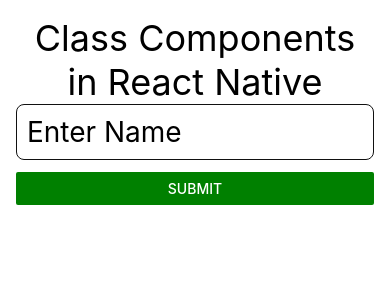
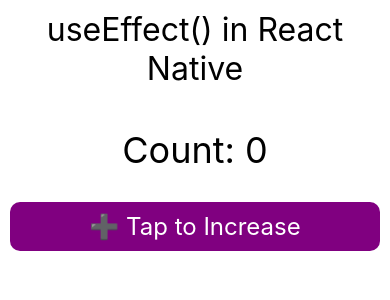
Before and after one commit to mnraza-dev/React_Native_Basic_To_Advanced, a React Native app in the folder RN_ULTIMATE/Basics/: screen / in a window 390 px wide. Shown: the top 300 px of the page. Built offline with nearby package versions, Linux system fonts and the light colour scheme.

Commit message:
cleanup using useEffect() hook

```diff
--- a/RN_ULTIMATE/Basics/App.tsx
+++ b/RN_ULTIMATE/Basics/App.tsx
@@ -12,10 +12,10 @@
     <View>
       {/* <Forms/> */}
       {/* <Lists/> */}
-      {/* <EffectsExample/> */}
+      <EffectsExample/>
       {/* <ListsWithMap/> */}
       {/* <DynamicGrid/> */}
-      <ClassComponents />
+      {/* <ClassComponents /> */}
     </View>
   )
 }
--- a/RN_ULTIMATE/Basics/components/ClassComponents.tsx
+++ b/RN_ULTIMATE/Basics/components/ClassComponents.tsx
@@ -1,17 +1,32 @@
-import { Text, StyleSheet, View, TextInput, Button } from 'react-native'
+import { Text, StyleSheet, View, TextInput, Button, Alert } from 'react-native'
 import React, { Component } from 'react'
 
 export default class ClassComponents extends Component {
+    constructor(props) {
+        super(props)
+        this.state = {
+            name: ''
+        }
+    }
+    // handleSubmit = () => {
+    //     Alert.alert('All data sent successfully !')
+    // }
 
     render() {
         return (
             <View style={styles.container}>
                 <Text style={styles.pageTitle}>Class Components in React Native</Text>
 
-                <TextInput style={styles.textInputBox} placeholder='Enter Name' />
-                <Button color={'green'} title='Submit' />
-                {/* <Text style={styles.pageTitle}>{ }</Text> */}
+                <TextInput
+                    value={this.state.name}
+                    onChangeText={(txt) => this.setState({ name: txt })}
+                    style={styles.textInputBox}
+                    placeholder="Enter Name"
+                />
 
+                <Button  color={'green'} title="Submit" onPress={() => { }} />
+
+                <Text style={styles.pageTitle}>{this.state.name}</Text>
             </View>
         )
     }
@@ -20,13 +35,10 @@
 const styles = StyleSheet.create({
     container: {
         padding: 16,
-
-
     },
     pageTitle: {
         fontSize: 36,
-        textAlign: 'center'
-
+        textAlign: 'center',
     },
     textInputBox: {
         padding: 10,
@@ -35,6 +47,5 @@
         borderColor: '#111',
         borderRadius: 8,
         marginBottom: 12,
-
-    }
+    },
 })
--- a/RN_ULTIMATE/Basics/components/EffectsExample.tsx
+++ b/RN_ULTIMATE/Basics/components/EffectsExample.tsx
@@ -4,19 +4,30 @@
 const EffectsExample = () => {
     const [count, setCount] = useState(0);
 
+    const timer = setInterval(() => {
+        console.warn('Timer called');
+
+    }, 2000);
+
     useEffect(() => {
         console.warn('useEffect called — count changed:', count);
+
+        return () => {
+            clearInterval(timer)
+        }
+
+
     }, [count]);
 
     return (
         <View style={styles.container}>
-            <Text style={styles.heading}>useEffects in React Native</Text>
+            <Text style={styles.heading}>useEffect() in React Native</Text>
 
             <Text style={{ fontSize: 36, textAlign: 'center', marginBottom: 10, marginTop: 40, }}>Count: {count}</Text>
             <TouchableOpacity style={styles.btn} onPress={() => {
                 setCount(count + 1)
             }}>
-            <Text style={styles.btnText}>➕ Tap to Increase</Text>
+                <Text style={styles.btnText}>➕ Tap to Increase</Text>
             </TouchableOpacity>
         </View>
     );
```
